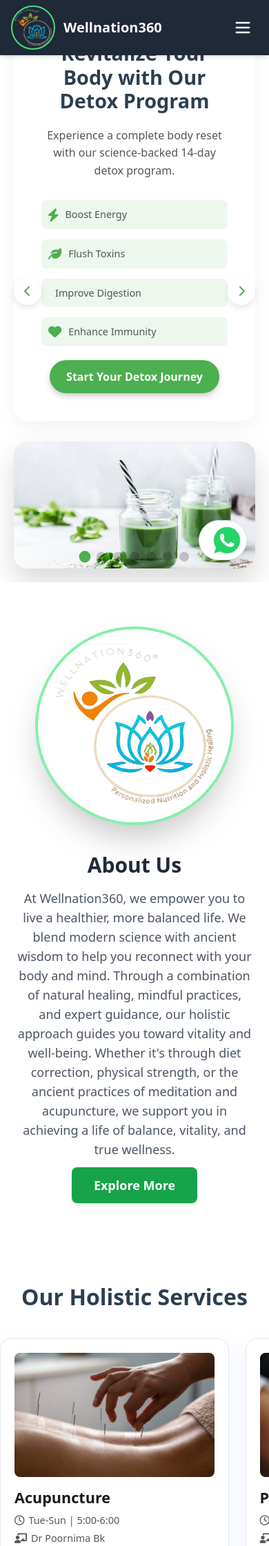
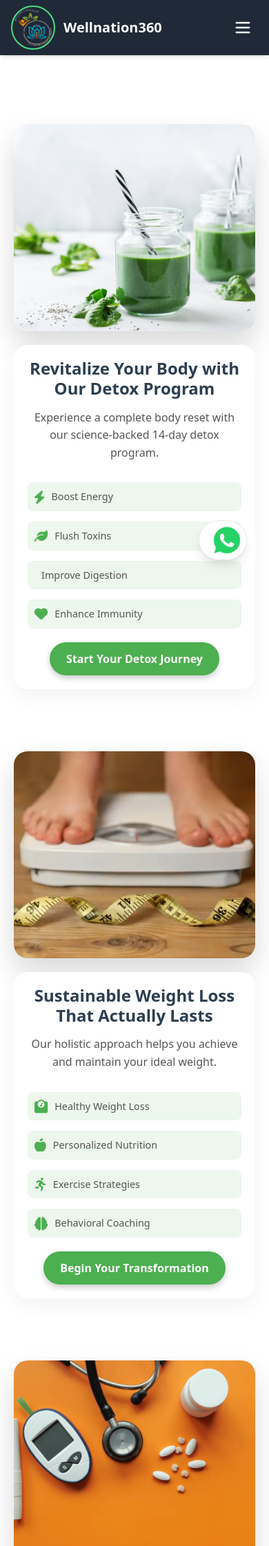
Before and after one commit to NavyaGundappa/wellnation360, a Flask app: page / in a window 390 px wide. Shown: the top 2241 px of the page at 69% size. Run offline with Flask 3, Linux system fonts and the light colour scheme; data comes from the database, SQL or seed files in the repository; some libraries are stand-ins or nearby versions.

Commit message:
Update index.html

```diff
--- a/templates/index.html
+++ b/templates/index.html
@@ -214,13 +214,15 @@
     .yogakshema-highlight { z-index: 0; filter: blur(6px); opacity: 0.8; }
 
 .hero {
-  height: 100vh;
-  width: 100vw;
+  height: 80vh;
+  min-height: 600px;
+  width: 100%;
   position: relative;
   overflow: hidden;
   margin: 0;
   padding: 0;
   background-color: white;
+  margin-top: 80px;
 }
 
 .hero-carousel {
@@ -247,6 +249,7 @@
   align-items: center;
   justify-content: space-between;
   padding: 0 5%;
+  box-sizing: border-box;
 }
 
 .carousel-slide.active {
@@ -255,7 +258,7 @@
 
 .slide-image {
   width: 45%;
-  height: 70%; /* Reduced from 80% */
+  height: 60%; /* Reduced from 80% */
   background-size: cover;
   background-position: center;
   border-radius: 20px;
@@ -268,7 +271,7 @@
 .slide-content {
   position: relative;
   width: 45%;
-  padding: 40px;
+  padding: 30px;
   background: white;
   border-radius: 20px;
   box-shadow: 0 10px 30px rgba(0,0,0,0.05);
@@ -276,8 +279,8 @@
 }
 
 .slide-content h2 {
-  font-size: 2.8rem;
-  margin-bottom: 20px;
+  font-size: 2.2rem;
+  margin-bottom: 15px;
   line-height: 1.2;
   color: #2c3e50;
   font-weight: 700;
@@ -381,7 +384,7 @@
 /* Carousel Navigation */
 .carousel-nav {
   position: absolute;
-  bottom: 30px;
+  bottom: 20px;
   left: 50%;
   transform: translateX(-50%);
   display: flex;
@@ -483,11 +486,22 @@
 
 /* Responsive Design */
 @media (max-width: 900px) {
+  .hero {
+    height: auto;
+    min-height: auto;
+    padding-top: 80px; /* Space for header */
+    padding-bottom: 60px;
+  }
+
   .carousel-slide {
     flex-direction: column;
-    padding: 40px;
+    padding: 20px;
     text-align: center;
-    justify-content: center;
+    justify-content: flex-start;
+    position: relative;
+    height: auto;
+    opacity: 1;
+    margin-bottom: 20px;
   }
 
   .slide-content {
@@ -498,10 +512,21 @@
   .slide-image {
     width: 100%;
     height: 300px;
+    order: -1; /* Image first on mobile */
+    margin-bottom: 20px;
   }
 
   .slide-content h2 {
     font-size: 2.2rem;
+  }
+  .carousel-arrow {
+    display: none; /* Hide arrows on mobile */
+  }
+
+  .carousel-nav {
+    position: relative;
+    bottom: auto;
+    margin-top: 20px;
   }
 }
 
@@ -510,8 +535,11 @@
     padding: 20px;
   }
 
+  .slide-content {
+    padding: 20px;
+  }
   .slide-content h2 {
-    font-size: 1.8rem;
+    font-size: 1.5rem;
   }
 
   .slide-content p {
@@ -526,6 +554,14 @@
   .stats-section {
     flex-direction: column;
     gap: 20px;
+  }
+
+  .benefits-grid {
+    grid-template-columns: 1fr;
+  }
+
+  .benefit-item {
+    font-size: 0.9rem;
   }
 }
 
@@ -1174,6 +1210,31 @@
   // Initialize AOS (Animate on Scroll)
   AOS.init({ easing: 'ease-in-out', duration: 800, once: true, offset: 50 });
 
+  // Ensure header stays on top
+document.addEventListener('DOMContentLoaded', function() {
+  const header = document.querySelector('header');
+  if (header) {
+    header.style.zIndex = '1000'; // Higher than hero section
+  }
+
+  // Mobile menu toggle
+  const mobileMenuButton = document.getElementById('mobileMenuButton');
+  const mobileMenu = document.getElementById('mobileMenu');
+
+  if (mobileMenuButton && mobileMenu) {
+    mobileMenuButton.addEventListener('click', function() {
+      mobileMenu.classList.toggle('hidden');
+    });
+
+    // Close menu when clicking outside
+    document.addEventListener('click', function(e) {
+      if (!mobileMenu.contains(e.target) && e.target !== mobileMenuButton) {
+        mobileMenu.classList.add('hidden');
+      }
+    });
+  }
+});
+
 // Hero Carousel Functionality
 function initCarousel() {
   const slides = document.querySelectorAll('.carousel-slide');
```
